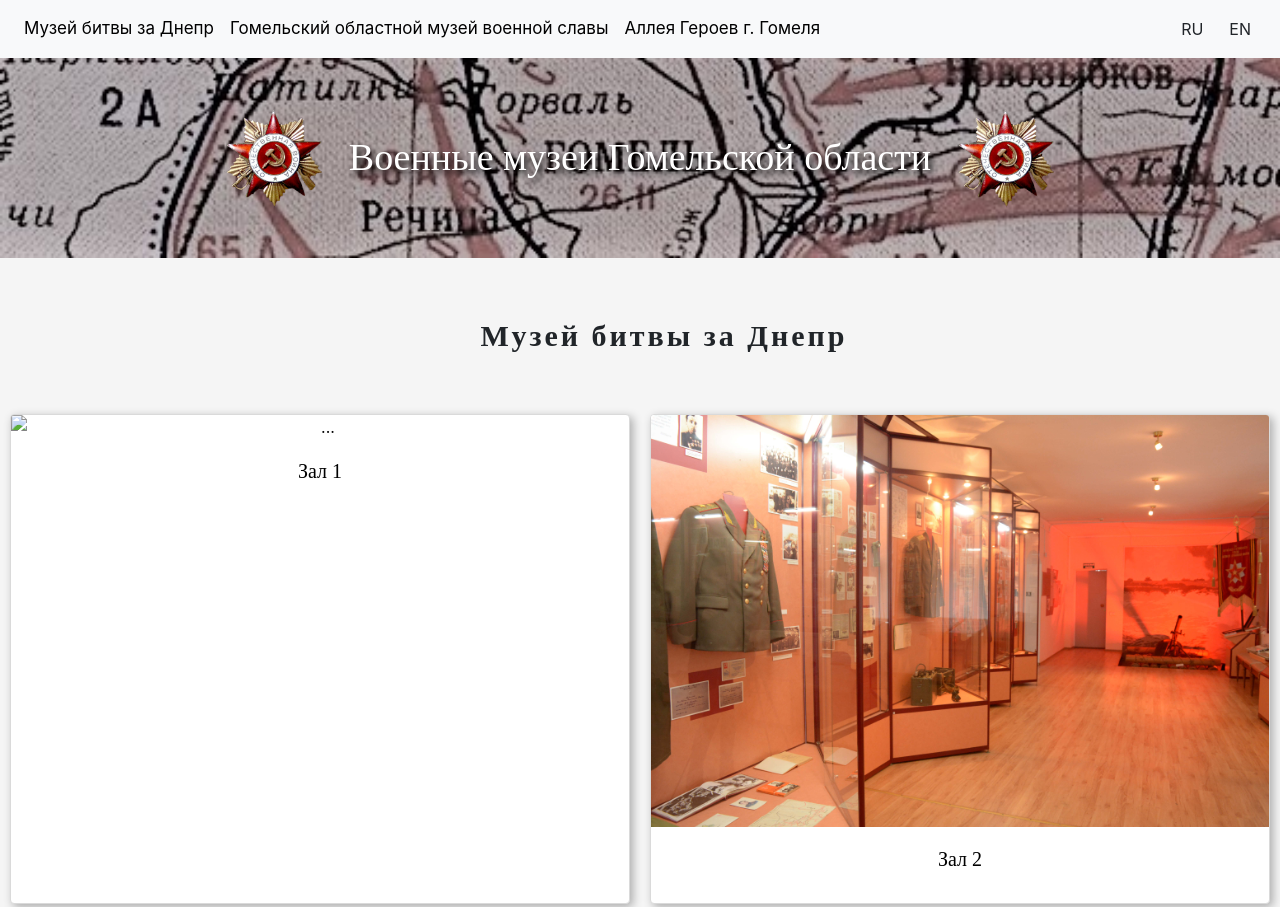
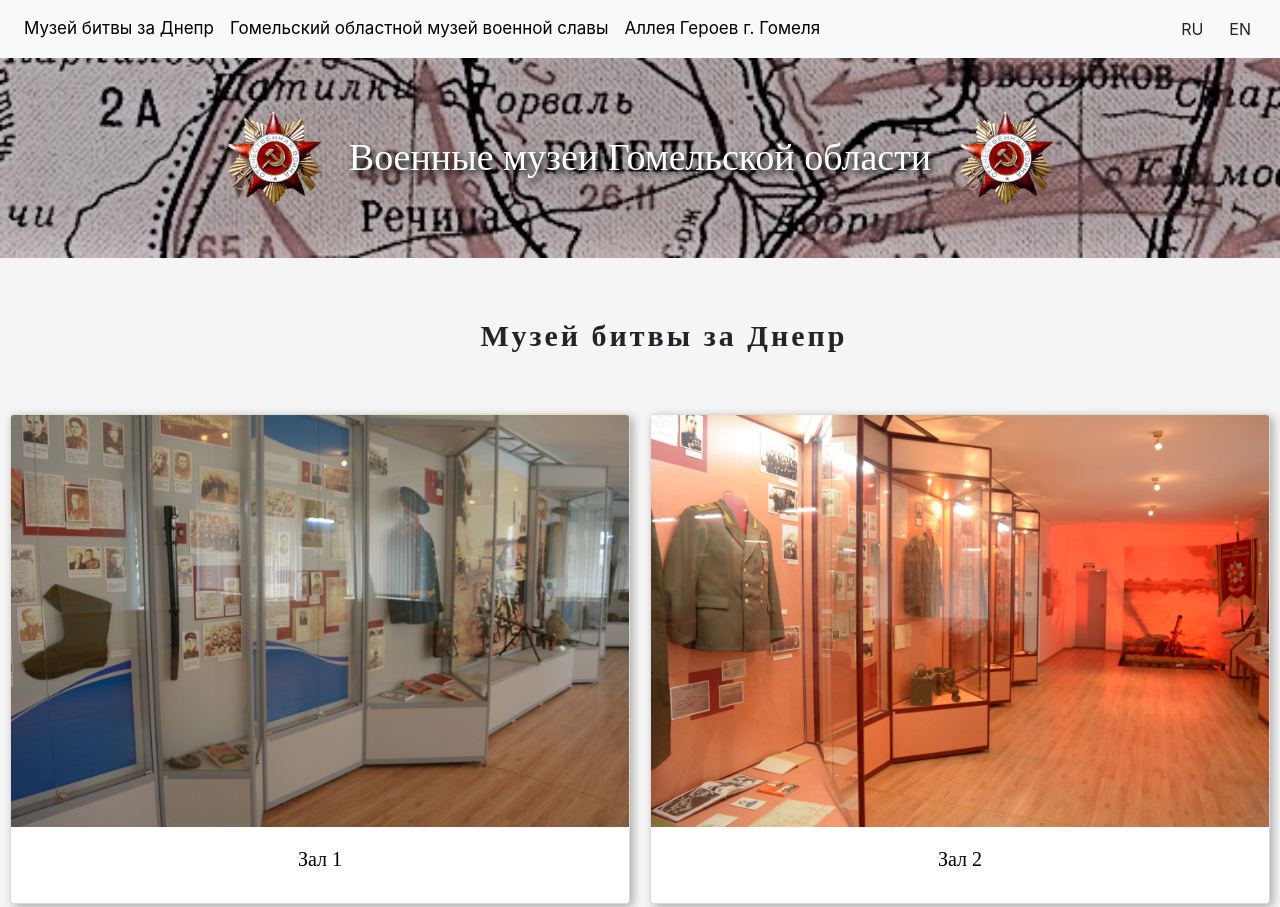
Before and after one commit to kirillz732/museum, a plain HTML site: page index.html in a window 1280 px wide. Shown: the top 907 px of the page. Drawn offline with nearby package versions, Linux system fonts and the light colour scheme.

Commit message:
Update index.html

```diff
--- a/index.html
+++ b/index.html
@@ -49,7 +49,7 @@
         <div>
             <div class="museum">
                 <a href="http://old.gsu.by/biglib/GSU/%D0%92%D0%B8%D1%80%D1%82.%D0%BC%D1%83%D0%B7%D0%B5%D0%B8/museum_of_military_glory/Panorams/Loev/hall1/_auto/html5/Project8.html" target="_blank" class="card">
-                    <img src="zal_1.jpg" class="card-img-top" alt="...">
+                    <img src="./images/zal_1.jpg" class="card-img-top" alt="...">
                     <div class="card-body">
                         <h5 class="card-title trn" data-trn-key="Зал 1">Зал 1</h5>
                     </div>
```
